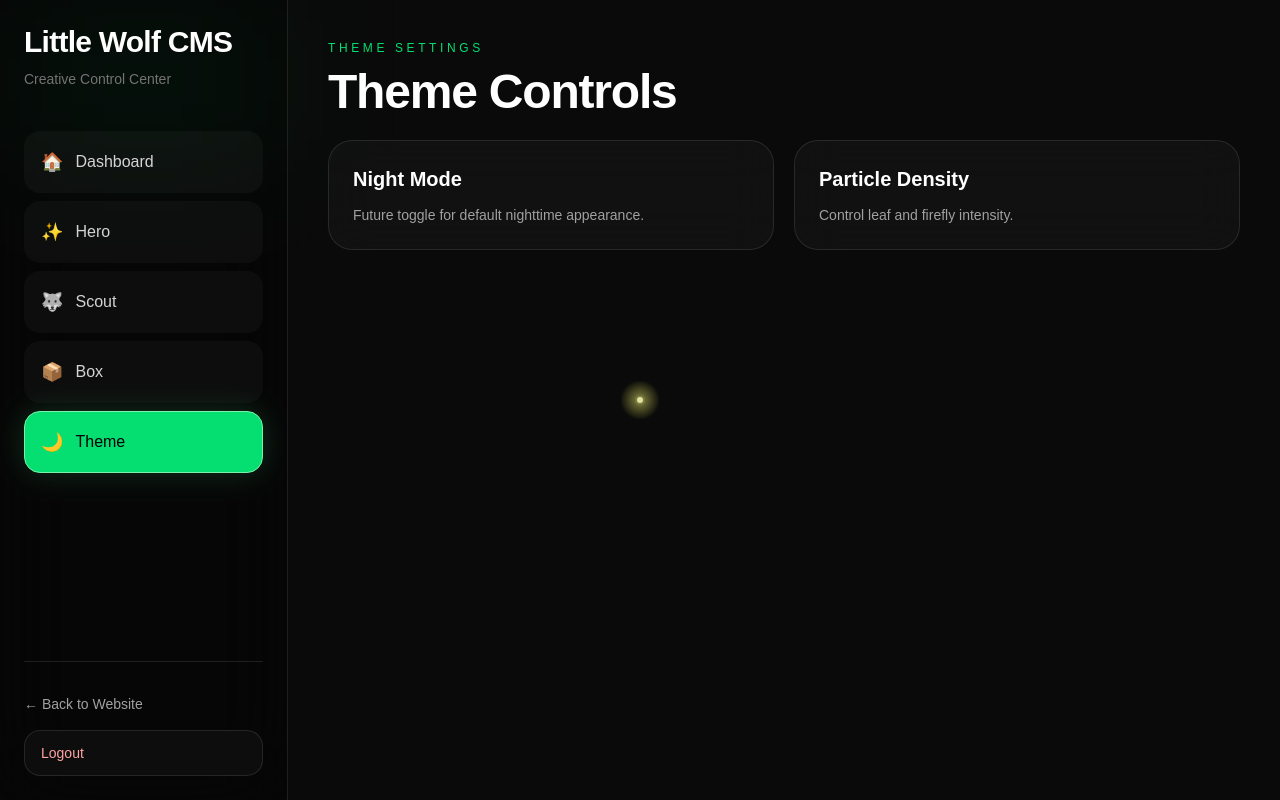
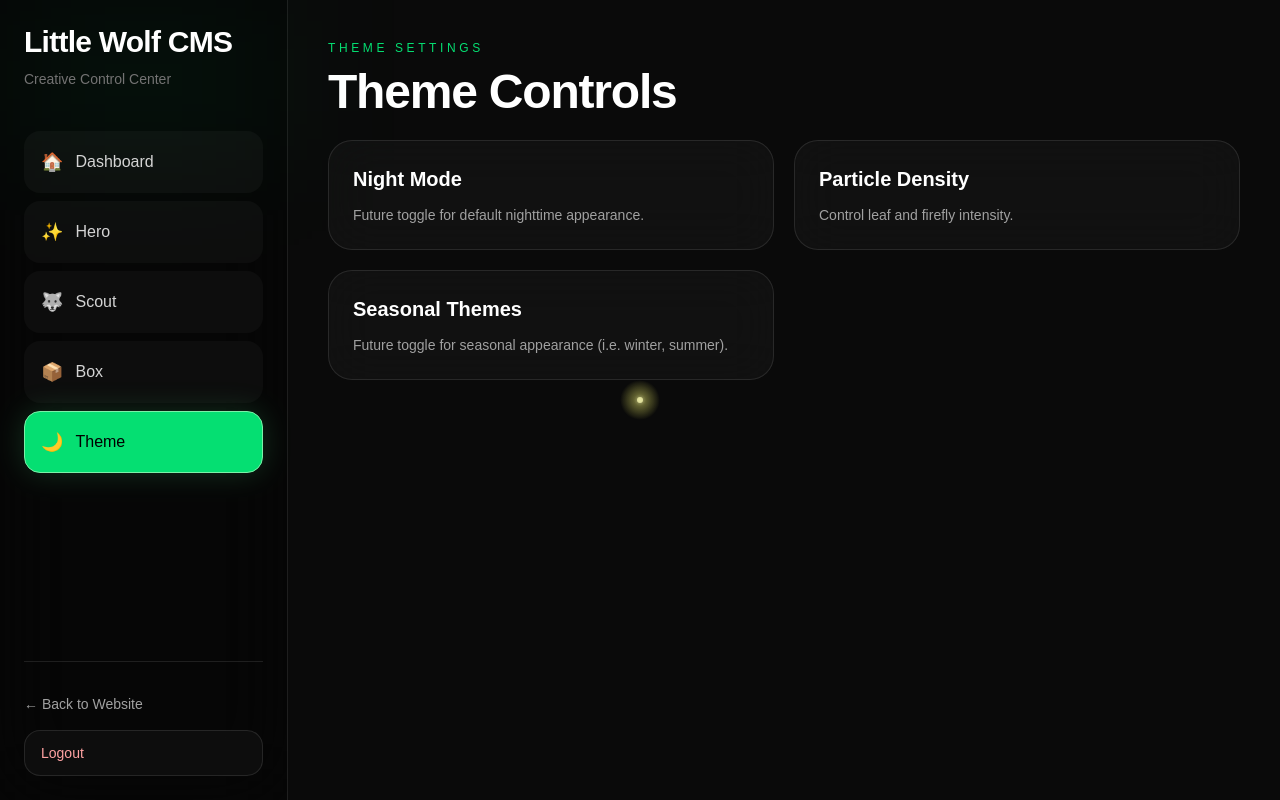
Before and after one commit to LDdevs/LittleWolfClub-v2, a Next.js app in the folder coming-soon/: page /admin/theme in a window 1280 px wide. Built offline with nearby package versions, Linux system fonts and the light colour scheme.

Commit message:
update scout image - meet scout section

```diff
--- a/coming-soon/src/app/admin/theme/page.tsx
+++ b/coming-soon/src/app/admin/theme/page.tsx
@@ -32,6 +32,16 @@ export default function ThemeCMSPage() {
           </p>
         </div>
 
+        <div className="rounded-3xl border border-white/10 bg-white/3 p-6 backdrop-blur-xl">
+          <h2 className="text-xl font-bold mb-3">
+            Seasonal Themes
+          </h2>
+
+          <p className="text-neutral-400 text-sm">
+            Future toggle for seasonal appearance (i.e. winter, summer).
+          </p>
+        </div>
+
       </div>
 
     </div>
--- a/coming-soon/src/app/page.tsx
+++ b/coming-soon/src/app/page.tsx
@@ -218,7 +218,7 @@ export default function HomePage() {
             >
 
               <img
-                src={content.scout.image || "/scout.svg"}
+                src={content.scout.image || "/Scout-New.svg"}
                 alt="Scout"
                 className="w-full h-full object-cover"
               />
```
Also changed, not shown: 1 other file (tests, documents, lock files or other folders).
